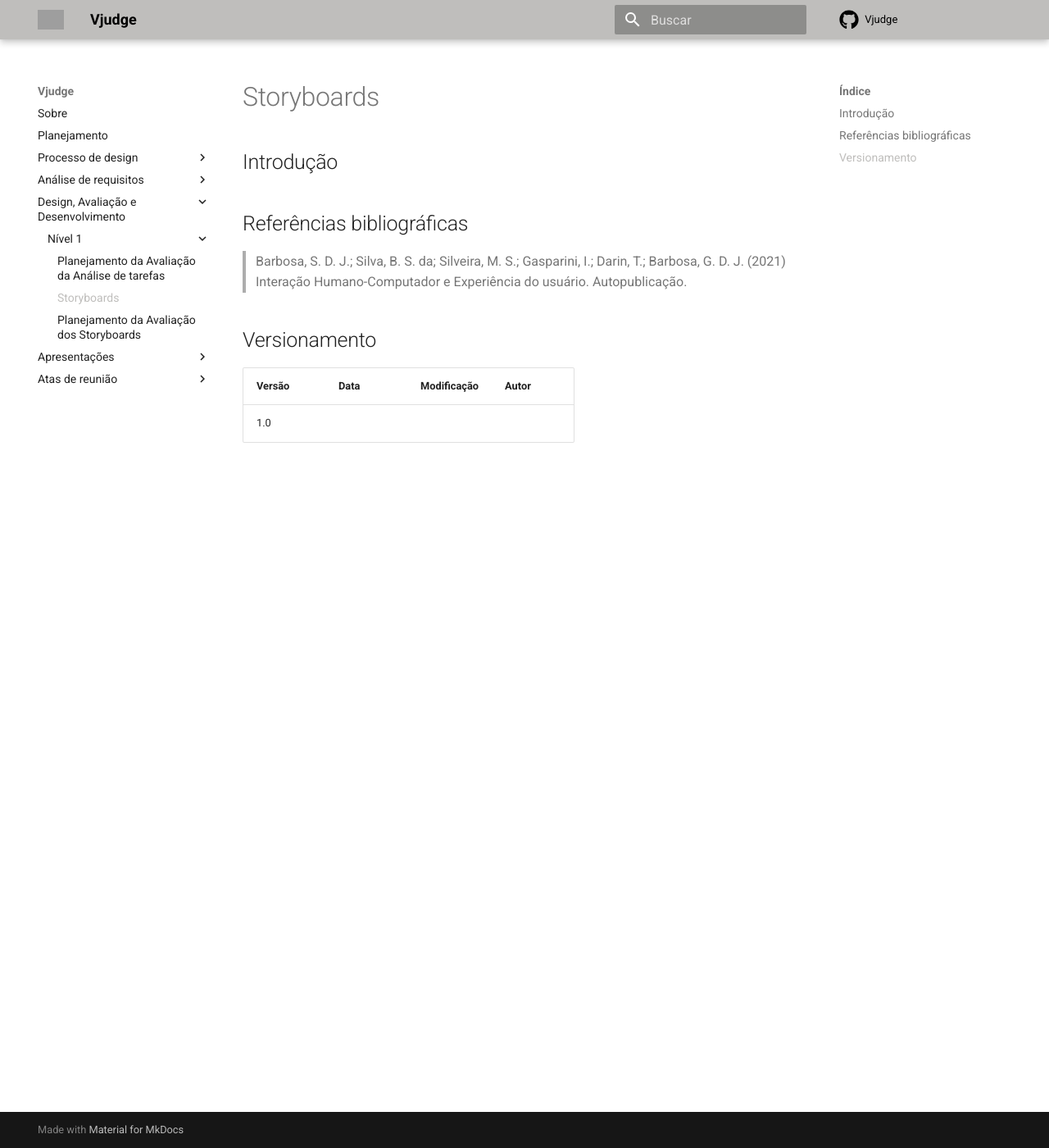
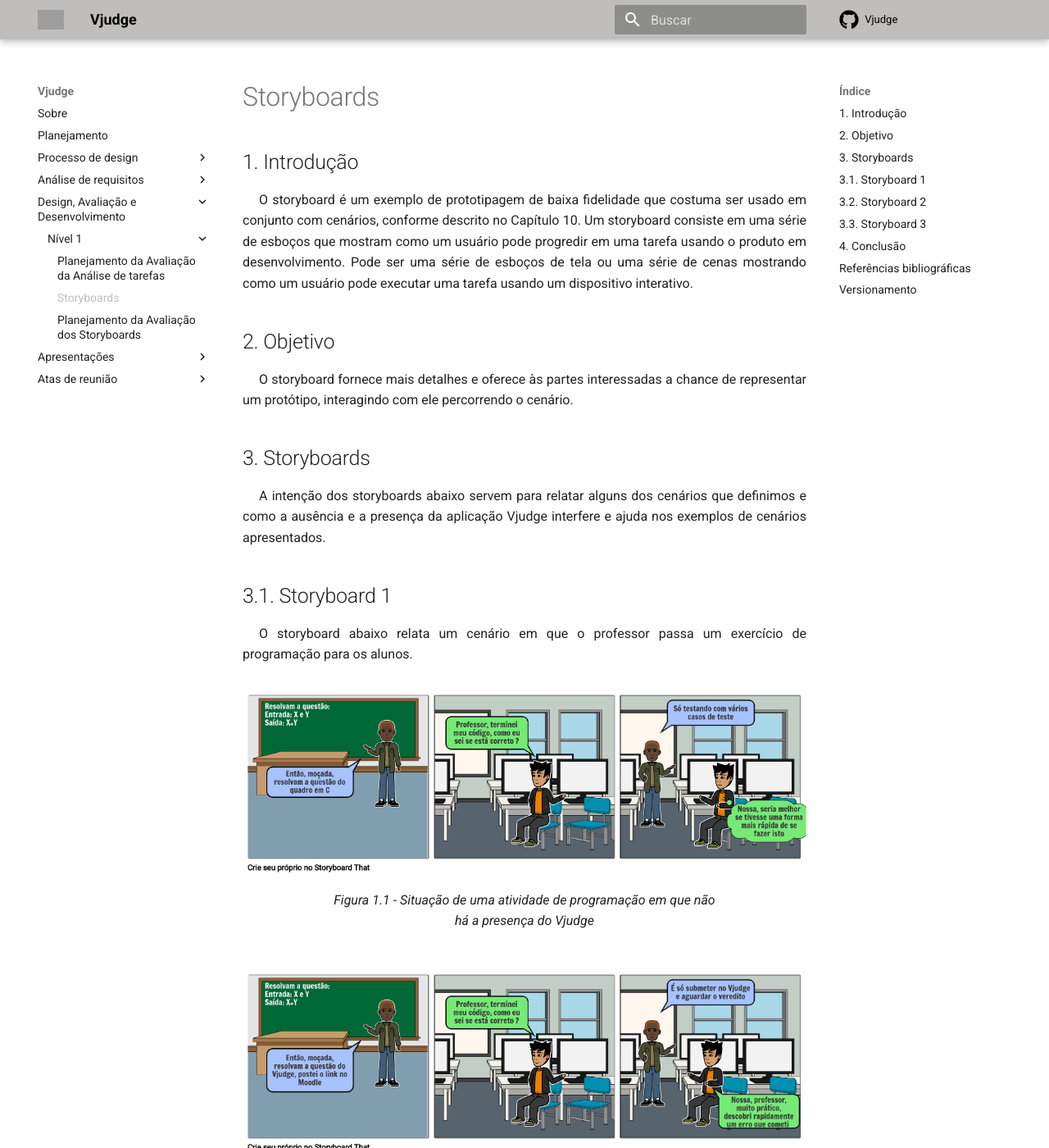
Before and after one commit to Interacao-Humano-Computador/2020.2-Grupo6, an MkDocs documentation site: the page built from docs/designAvaliacaoDesenvolvimento/nivel1/storyboards.md, in a window 1280 px wide and 1400 px high. Shown: the whole window at 82% size. Built offline with MkDocs 1.6.1 and Material for MkDocs 9.7.7, drawn with Linux system fonts in a browser that asks for light colours; comment, search, counter and statistics services are not loaded; some of the changed text lies outside the part shown; grey boxes are pictures that could not be loaded.

Commit message:
Adição dos storyboards

```diff
--- a/docs/designAvaliacaoDesenvolvimento/nivel1/storyboards.md
+++ b/docs/designAvaliacaoDesenvolvimento/nivel1/storyboards.md
@@ -1,16 +1,87 @@
-## Introdução
+## 1. Introdução
 
 <p style="text-indent: 20px; text-align: justify">
+O storyboard é um exemplo de prototipagem de baixa fidelidade que costuma ser usado em conjunto com cenários, conforme descrito no Capítulo 10. Um storyboard consiste em uma série de esboços que mostram como um usuário pode progredir em uma tarefa usando o produto em desenvolvimento. Pode ser uma série de esboços de tela ou uma série de cenas mostrando como um usuário pode executar uma tarefa usando um dispositivo interativo.
+</p>
 
+## 2. Objetivo
+
+<p style="text-indent: 20px; text-align: justify">
+O storyboard fornece mais detalhes e oferece às partes interessadas a chance de representar um protótipo, interagindo com ele percorrendo o cenário.
 </p>
+
+## 3. Storyboards
+
+<p style="text-indent: 20px; text-align: justify">
+    A intenção dos storyboards abaixo servem para relatar alguns dos cenários que definimos e como a ausência e a presença da aplicação Vjudge interfere e ajuda nos exemplos de cenários apresentados.
+</p>
+
+## 3.1. Storyboard 1
+
+<p style="text-indent: 20px; text-align: justify">
+O storyboard abaixo relata um cenário em que o professor passa um exercício de programação para os alunos.
+</p>
+
+<div style="display: flex; flex-flow: row wrap; justify-content: center; margin: 30px auto">
+    <img src="../../../assets/storyboards/storyboard1SemSolucao.png" width="100%"></img>
+    <center>
+    <figcaption>Figura 1.1 - Situação de uma atividade de programação em que não há a presença do Vjudge</figcaption>
+    </center>
+</div>
+
+<div style="display: flex; flex-flow: row wrap; justify-content: center; margin: 30px auto">
+    <img src="../../../assets/storyboards/storyboard1ComSolucao.png" width="100%"></img>
+    <center>
+    <figcaption>Figura 1.2 - Situação de uma atividade de programação em que há a presença do Vjudge</figcaption>
+    </center>
+</div>
+
+## 3.2. Storyboard 2
+
+<p style="text-indent: 20px; text-align: justify">
+O storyboard abaixo relata um cenário em que o professor cria um torneio ou uma compretição para dar um ponto extra ao vencedor.
+</p>
+
+<div style="display: flex; flex-flow: row wrap; justify-content: center; margin: 30px auto">
+    <img src="../../../assets/storyboards/storyboard2SemSolucao.png" width="100%"></img>
+    <center>
+    <figcaption>Figura 2.1 - Situação de uma atividade de programação em que não há a presença do Vjudge</figcaption>
+    </center>
+</div>
+
+<div style="display: flex; flex-flow: row wrap; justify-content: center; margin: 30px auto">
+    <img src="../../../assets/storyboards/storyboard2ComSolucao.png" width="100%"></img>
+    <center>
+    <figcaption>Figura 2.2 - Situação de uma atividade de programação em que há a presença do Vjudge</figcaption>
+    </center>
+</div>
+
+## 3.3. Storyboard 3
+
+<p style="text-indent: 20px; text-align: justify">
+O storyboard abaixo relata um cenário em que uma pessoa conhece o Vjudge pela primeira vez, está situação só tem o caso com a presença do Vjudge pois, relata o primeiro contanto entre o usuário e o sistema.
+</p>
+
+<div style="display: flex; flex-flow: row wrap; justify-content: center; margin: 30px auto">
+    <img src="../../../assets/storyboards/storyboard1SemSolucao.png" width="100%"></img>
+    <center>
+    <figcaption>Figura 3 - Situação de uma atividade de programação em que há a presença do Vjudge</figcaption>
+    </center>
+</div>
+
+## 4. Conclusão
 
 ## Referências bibliográficas
 
 > Barbosa, S. D. J.; Silva, B. S. da; Silveira, M. S.; Gasparini, I.; Darin, T.; Barbosa, G. D. J. (2021) Interação Humano-Computador e Experiência do usuário. Autopublicação.
 
+> “Design de Interação: Além da Interação Humano-Computador eBook: Rogers, Yvonne, Sharp, Helen, Preece, Jenny: Amazon.com.br: Loja Kindle”, [s.d.]
 
 ## Versionamento
 
 | Versão | Data | Modificação | Autor |
 |--|--|--|--|
-| 1.0 |  |  |  |
+| 1.0 | 07/04/2021 | Criação do storyboard 1 | Ítalo |
+| 1.0 | 07/04/2021 | Criação do storyboard 2 | Guilherme |
+| 1.0 | 07/04/2021 | Criação do storyboard 3 | Ían |
+| 1.0 | 07/04/2021 | Criação dos textos dos storyboards | Ítalo |
```
Also changed, not shown: docs/designAvaliacaoDesenvolvimento/nivel1/planejamentoAvaliacaoDaAnaliseDeTarefas.md (+24 -22 lines), docs/assets/storyboards/storyboard1ComSolucao.png (added), docs/assets/storyboards/storyboard1SemSolucao.png (added), docs/assets/storyboards/storyboard2ComSolucao.png (added), docs/assets/storyboards/storyboard2SemSolucao.png (added), docs/assets/storyboards/storyboard3.png (added).
